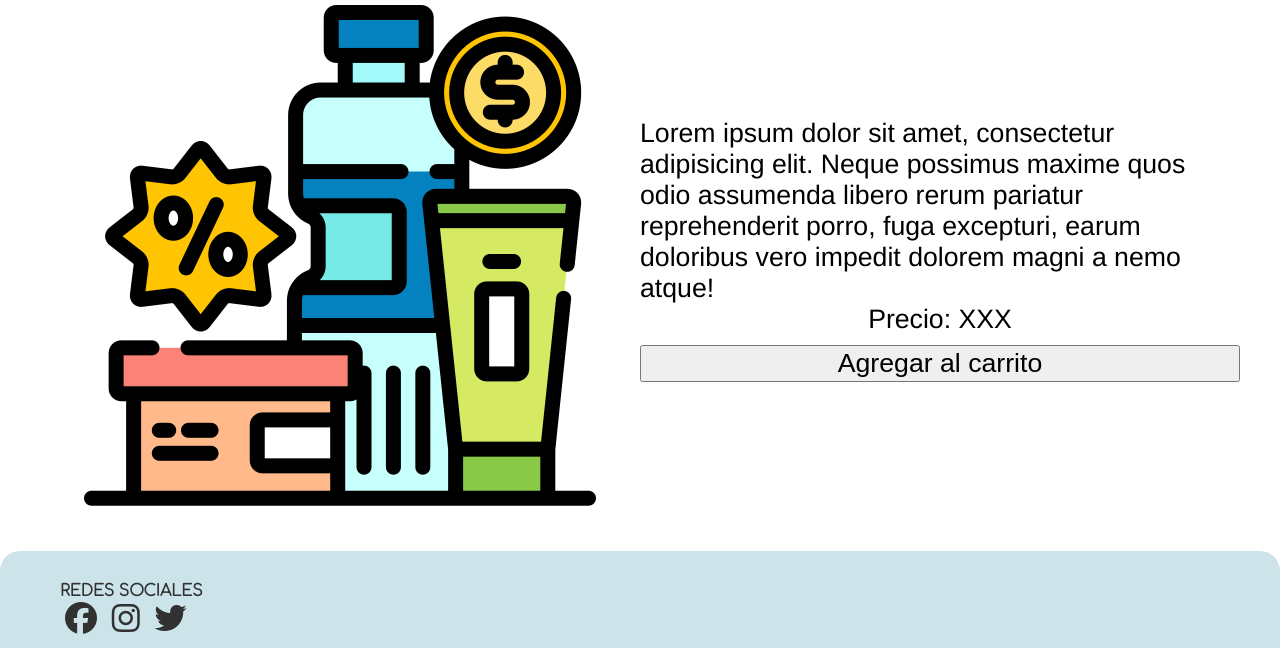
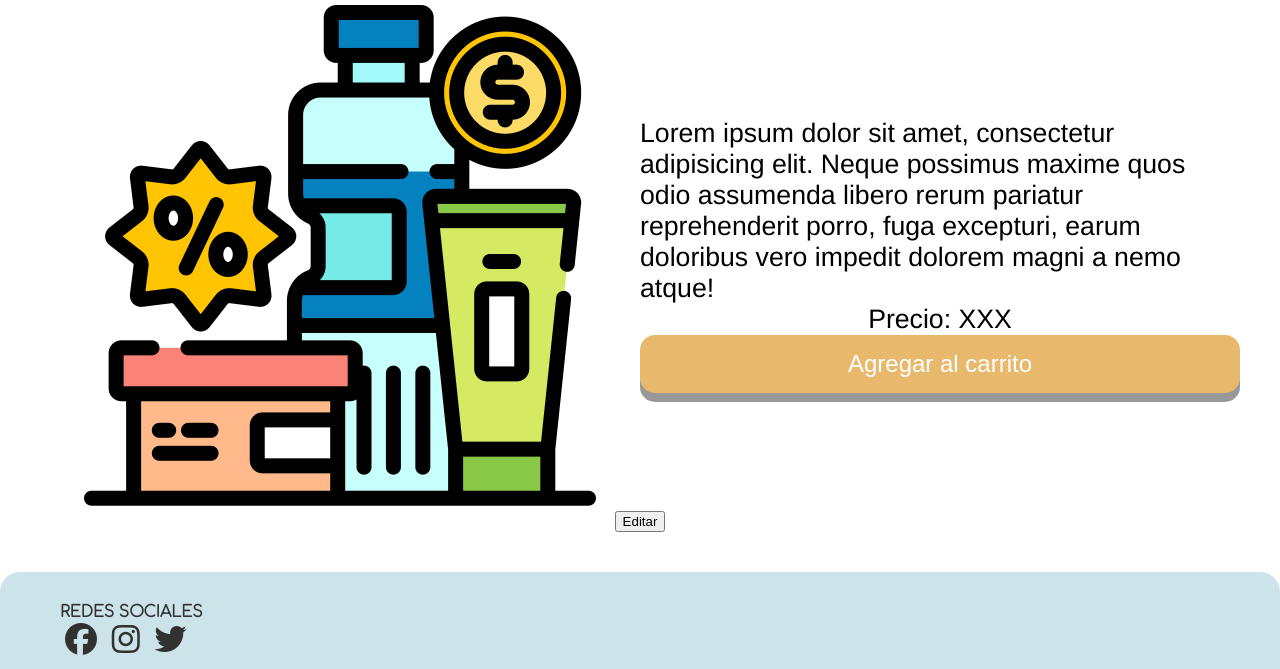
Before and after one commit to jesus-antulio/ProyectoFDW, a PHP site: page /info-producto.php in a window 1280 px wide. Shown: the part 255-924 px from the top of the page. Before the commit the page ends 903 px from the top, so only its background shows below. Run offline with PHP 8.4, Linux system fonts and the light colour scheme; the visitor is signed in with stand-in values (Sample User, id 1); some libraries are stand-ins or nearby versions; some web fonts are replaced.

Commit message:
Update
? jaja

```diff
--- a/pages/info-producto.php
+++ b/pages/info-producto.php
@@ -14,6 +14,7 @@
         <?php
             if(isset($_GET['id'])){
                 $id = $_GET['id'];
+                $band = false;
 
                 for ($i = 0; $i < $_SESSION['tam']; $i++) {
                     if ($_SESSION['info'][$i]['id_producto'] == $id) {
@@ -22,8 +23,11 @@
                         $precio = "$".$_SESSION['info'][$i]['precio'];
                         $imagen = $_SESSION['info'][$i]['imagen'];
                         $stock = $_SESSION['info'][$i]['cantidad'];
+                        $band = true;
                     }
                 }
+
+                if($band){
                     echo "
                     <h1> $nombre </h1>
                     <div class='flex-container'>
@@ -40,6 +44,11 @@
                     ";
                 } else {
                     echo "
+                    <h1> No se encontró el producto </h1>
+                    ";
+                }
+            } else {
+                echo "
                 <h1> Productos </h1>
                 <div class='flex-container'>
                     <div class='image-container'>
@@ -54,6 +63,15 @@
                 ";
             }
 
+            if(isset($_SESSION['rol']) && $_SESSION['rol'] == 2){
+                echo "
+                <center>
+                    <button class='editar'>
+                        <a>Editar</a>
+                    </button>
+                </center>
+                ";
+            }
         ?>
 
 
--- a/styles/product-info.css
+++ b/styles/product-info.css
@@ -40,11 +40,25 @@
 }
 
 .informacion button{
-    margin: 0 auto;
-    margin-top: 10px;
-    margin-bottom: 10px;
+    display: inline-block;
+    padding: 15px 25px;
+    font-size: 24px;
+    cursor: pointer;
+    text-align: center;
+    text-decoration: none;
+    outline: none;
+    color: #fff;
+    background-color: rgb(232, 184, 108);
+    border: none;
+    border-radius: 15px;
+    box-shadow: 0 9px #999;
     width: 100%;
-    height: auto;
-    font-size: 20pt;
-    cursor: pointer;
 }
+
+.informacion button:hover {background-color: rgb(232, 184, 108)}
+
+.informacion button:active {
+background-color: rgb(113, 210, 113);
+box-shadow: 0 5px #666;
+transform: translateY(4px);
+}
```
Lines whose indentation alone changed are shown as unchanged.
